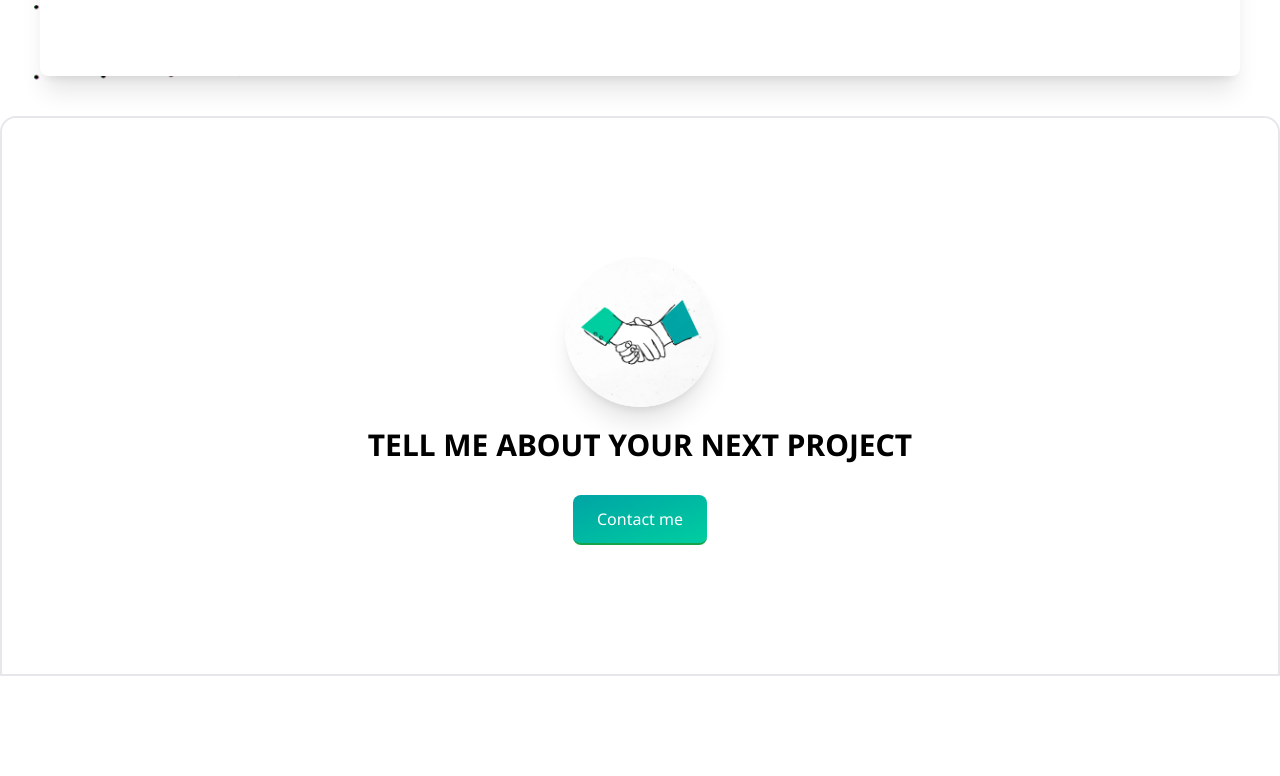
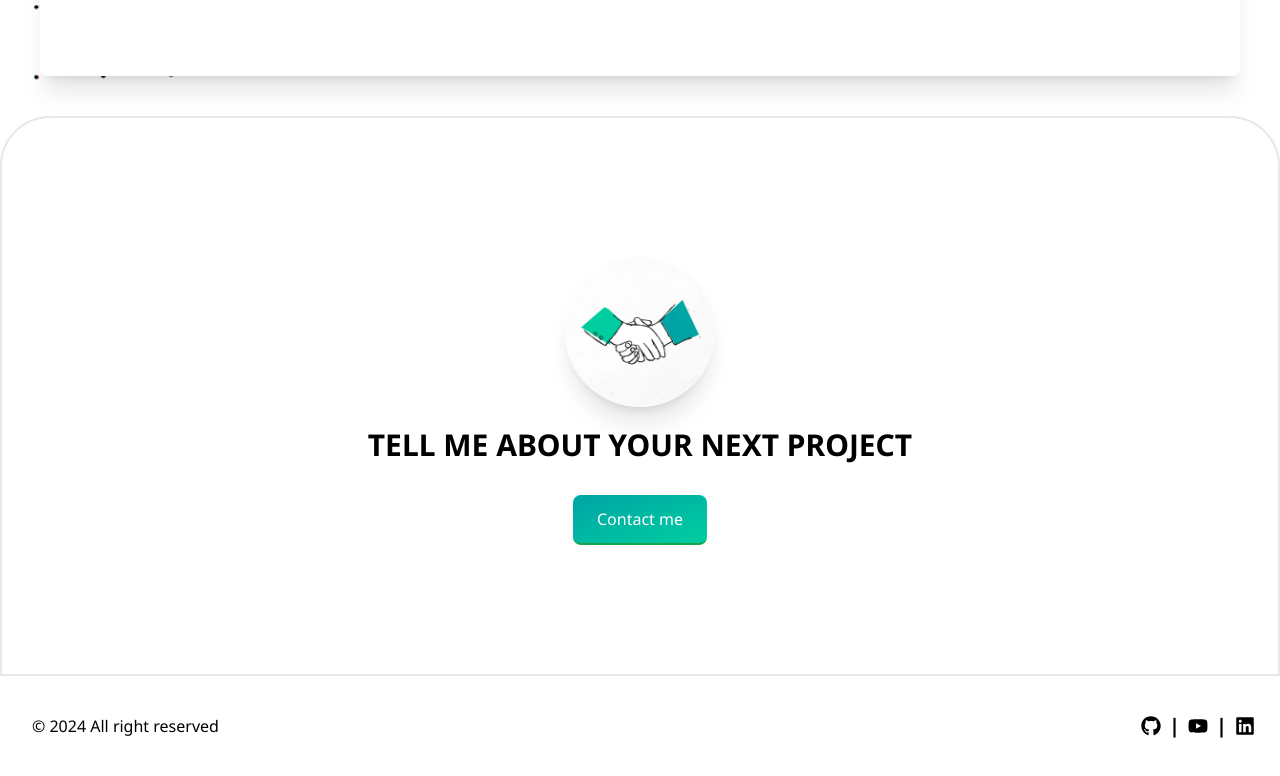
Before and after one commit to Yahyobek-12/yahyooo, a React (Create React App) app: page / in a window 1280 px wide. Shown: the part 2780-3556 px from the top of the page. Before the commit the page ends 3456 px from the top, so only its background shows below. Built offline with nearby package versions, Linux system fonts and the light colour scheme.

Commit message:
add footer page and HSec4 page

```diff
--- a/src/App.js
+++ b/src/App.js
@@ -1,14 +1,16 @@
 import { Routes, Route } from 'react-router-dom'
 import { Navbar, Home } from './Constants'
 import 'animate.css'
+import Footer from './Components/Footer'
 
 const App = () => {
   return (
-    <div>
+    <div className=''>
       <Navbar />
       <Routes>
         <Route path='/' element={<Home />} />
       </Routes>
+      <Footer />
     </div>
   )
 }
--- /dev/null
+++ b/src/Components/Footer.jsx
@@ -0,0 +1,21 @@
+import { Link } from 'react-router-dom'
+import { FaGithub, FaYoutube, FaLinkedin } from "react-icons/fa";
+
+const Footer = () => {
+  return (
+    <div className="w-[100%] h-[100px] bg-white ss:flex block items-center justify-between ss:py-2 px-8 ss:text-start text-center py-4">
+        <h1>&copy; 2024 All right reserved</h1>
+        <div className='ss:w-[100px] w-[100%] ss:mt-0 mt-4 flex items-center justify-center'>
+          <div className='flex items-center'>
+            <Link to="/" target='_blank'><FaGithub className='text-xl ml-2 mr-2' /></Link>
+            <h1 className='font-bold text-xl'>|</h1>
+            <Link to="/" target='_blank'><FaYoutube className='text-xl hover:text-red-500 ml-2 mr-2' /></Link>
+            <h1 className='font-bold text-xl'>|</h1>
+            <Link to="https://www.linkedin.com/in/yahyobek-ergashboyev-9899832a8/" target='_blank'><FaLinkedin className='text-xl hover:text-blue-500 ml-2 mr-2' /></Link>
+          </div>
+        </div>
+    </div>
+  )
+}
+
+export default Footer
--- a/src/Sections/HSec4.jsx
+++ b/src/Sections/HSec4.jsx
@@ -3,8 +3,8 @@ import agreementImg from '../images/agreement.jpg'
 
 const HSec4 = () => {
   return (
-    <div className="w-[100%] sm:h-[70vh] h-[55vh] flex items-center justify-center bg-white rounded-t-2xl border-2 shadow-xl sm:mt-0 mt-4">
-      <div className="w-[50%] sm:h-[50%] h-[100%]">
+    <div style={{ borderTopLeftRadius: '50px', borderTopRightRadius: '50px' }} className="w-[100%] sm:h-[70vh] h-[55vh] flex items-center justify-center agree-bg bg-white border-2 shadow-xl sm:mt-0 mt-4">
+      <div className="w-[50%] sm:h-[50%] h-[100%] ss:mt-0 mt-6">
         <div className='w-[100%] flex justify-center'>
           <img src={agreementImg} alt="agree" className='w-[150px] h-[150px] rounded-full shadow-xl' />
         </div>
```
Also changed, not shown: src/Styles/Home.css (line endings or trailing spaces), src/images/agre-bg.png (added).
